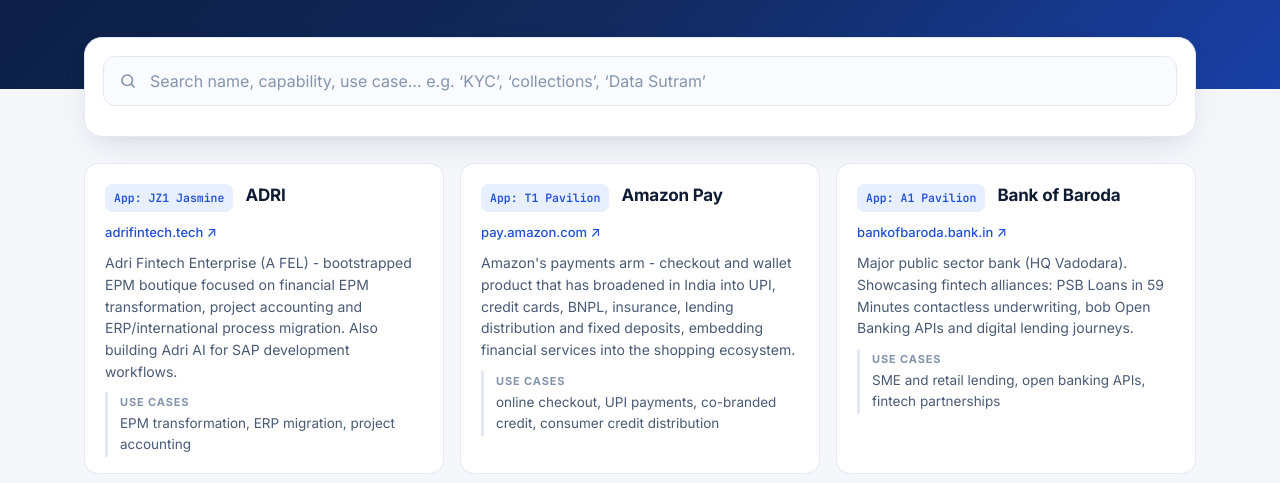
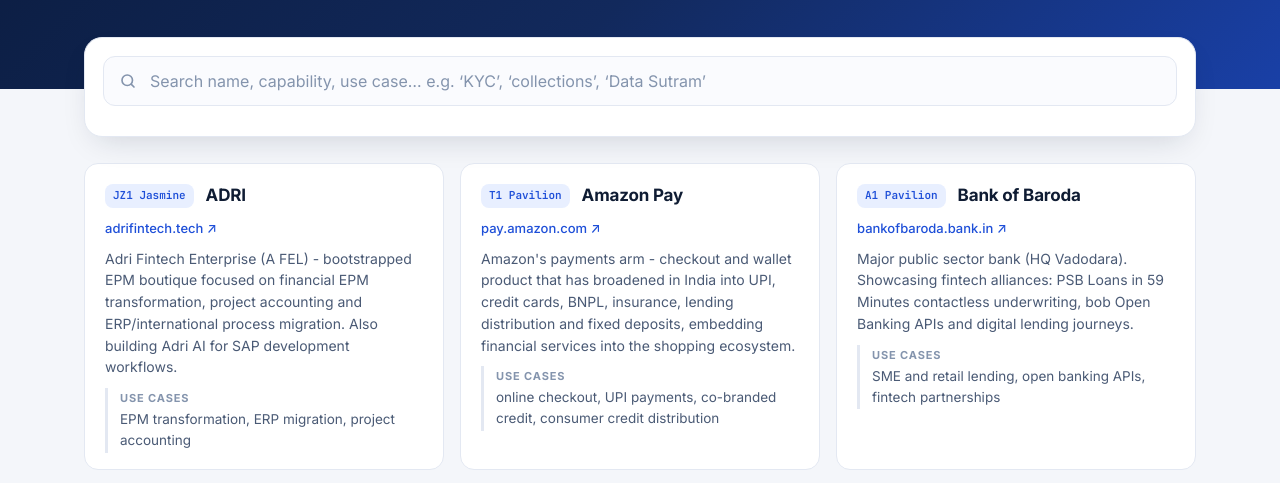
Before and after one commit to prakext/gff-2026-exhibitor-catalog, a plain HTML site: page index.html in a window 1280 px wide. Shown: the part 295-778 px from the top of the page. Drawn offline with Linux system fonts and the light colour scheme.

Commit message:
Refactor booth styling and update booth display logic

```diff
--- a/index.html
+++ b/index.html
@@ -40,7 +40,7 @@ main{max-width:1160px;margin:26px auto 60px;padding:0 24px}
 .card:hover{box-shadow:0 10px 28px -10px rgba(15,28,51,.16);transform:translateY(-2px)}
 @keyframes fadein{from{opacity:0;transform:translateY(6px)}to{opacity:1;transform:none}}
 .card-top{display:flex;align-items:flex-start;gap:12px}
-.booth{font-family:'JetBrains Mono',monospace;font-size:11.5px;font-weight:600;color:var(--accent);background:var(--accent-soft);border-radius:8px;padding:5px 9px;white-space:nowrap;max-width:180px;overflow:hidden;text-overflow:ellipsis}
+.booth{font-family:'JetBrains Mono',monospace;font-size:11px;font-weight:600;color:var(--accent);background:var(--accent-soft);border-radius:8px;padding:4px 8px;white-space:normal;overflow-wrap:anywhere;line-height:1.4}
 .name{font-size:17px;font-weight:700;letter-spacing:-.01em;flex:1;line-height:1.3}
 .web{font-size:13px;color:var(--accent);text-decoration:none;font-weight:500;word-break:break-all}
 .web:hover{text-decoration:underline}
@@ -121,7 +121,7 @@ function card(d, terms){
   let booth, loc = '';
   if(parts.length>1){ booth = '#'+parts[0].trim(); loc = parts[1].replace('App:','').trim(); }
   else if(/^\d/.test(d.booth)){ booth = '#'+d.booth; }
-  else { booth = d.booth; }
+  else { booth = d.booth.replace(/^App:\s*/,''); }
   let h = '<article class="card">';
   h += '<div class="card-top"><span class="booth" title="'+esc(d.booth)+'">'+esc(booth)+(loc?' &middot; '+esc(loc):'')+'</span>';
   h += '<span class="name">'+hi(d.name,terms)+'</span>';
```
